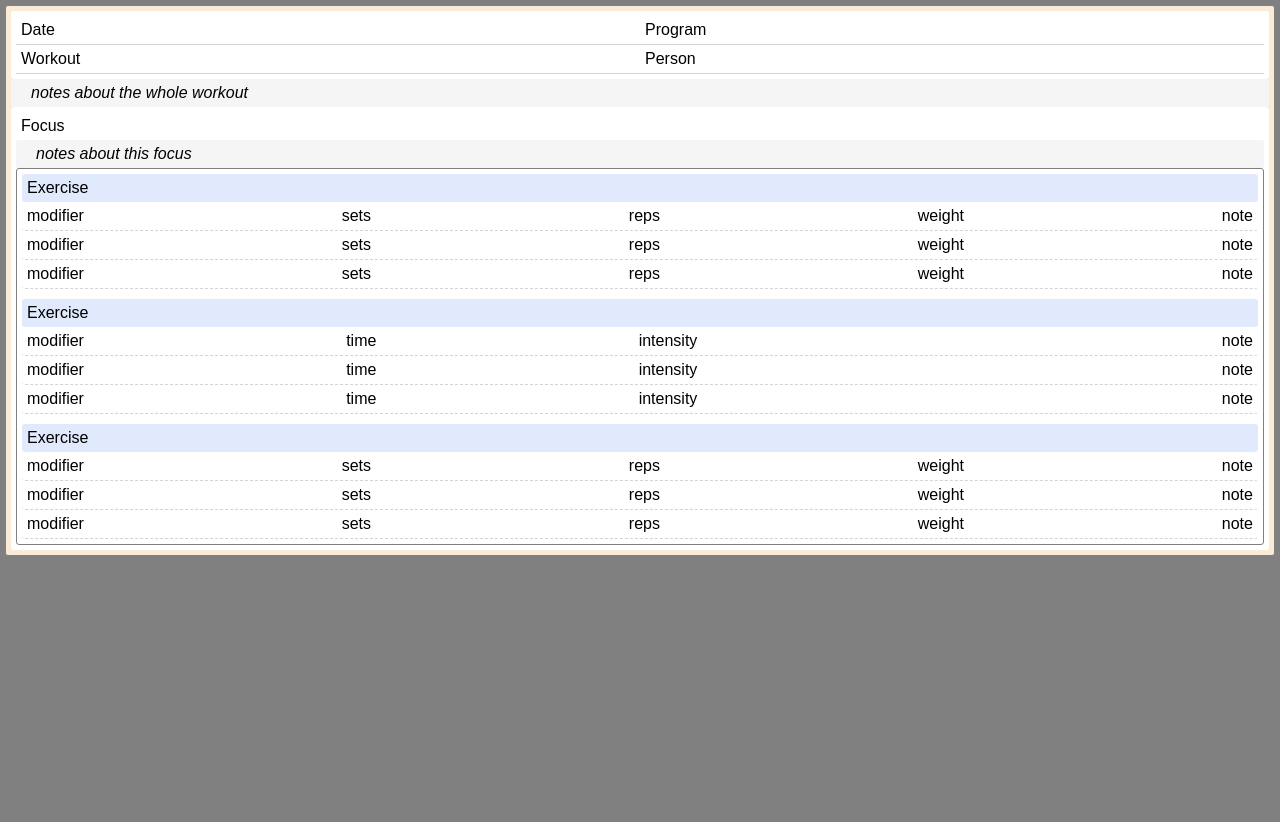
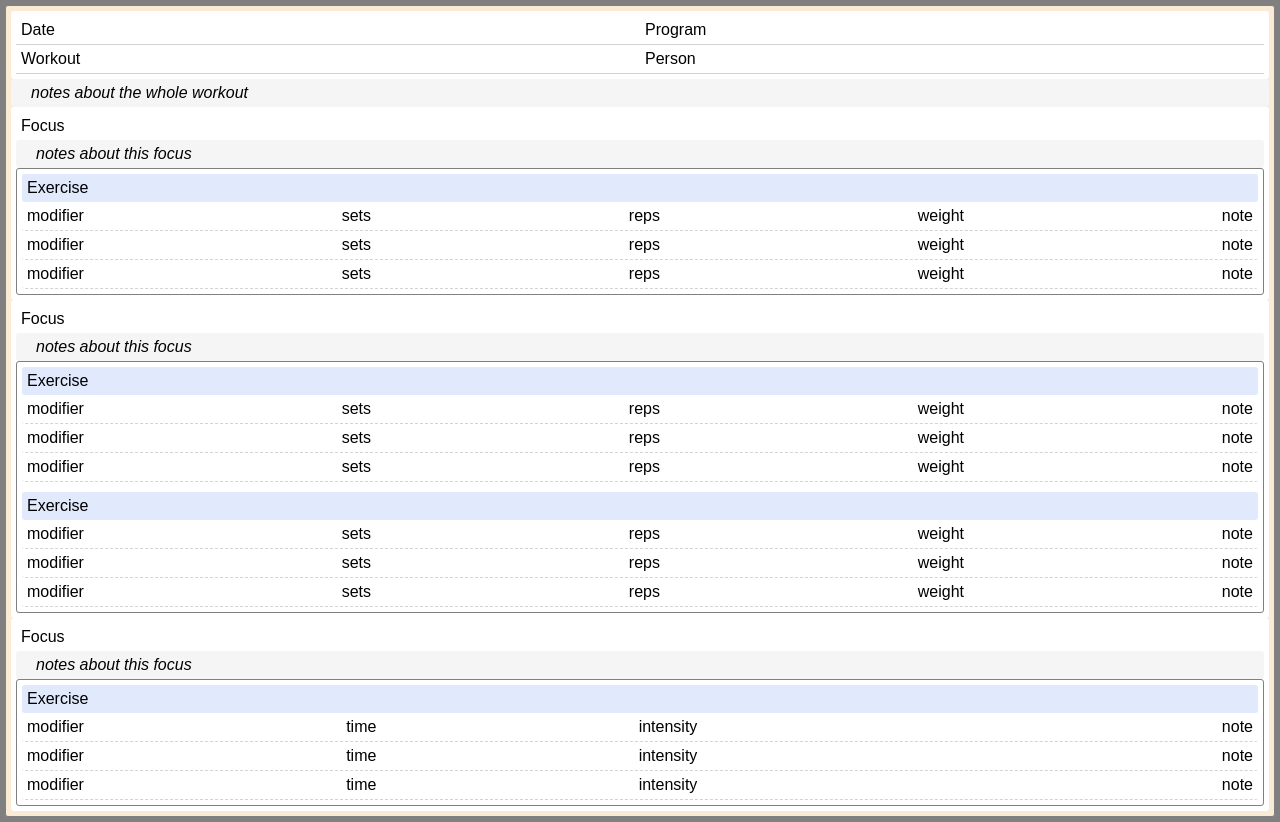
Before and after one commit to tommaho/iron, a plain HTML site: page template.html in a window 1280 px wide. Before the commit the page ends 800 px from the top, so only its background shows below. Drawn offline with Linux system fonts and the light colour scheme.

Commit message:
Add focus groups to template

```diff
--- a/template.html
+++ b/template.html
@@ -55,28 +55,35 @@
               <span class="set-attribute">note</span>
             </div>
           </div>
+        </div>
+      </div>
+      <div class="focus-container">
+        <div class="focus-header">Focus</div>
 
+        <div class="focus-notes">notes about this focus</div>
+
+        <div class="exercise-container">
           <div class="exercise">
             <div class="exercise-header">Exercise</div>
             <div class="set">
               <span class="set-attribute">modifier</span>
-              <span class="set-attribute">time</span>
-              <span class="set-attribute">intensity</span>
-              <span class="set-attribute"></span>
+              <span class="set-attribute">sets</span>
+              <span class="set-attribute">reps</span>
+              <span class="set-attribute">weight</span>
               <span class="set-attribute">note</span>
             </div>
             <div class="set">
               <span class="set-attribute">modifier</span>
-              <span class="set-attribute">time</span>
-              <span class="set-attribute">intensity</span>
-              <span class="set-attribute"></span>
+              <span class="set-attribute">sets</span>
+              <span class="set-attribute">reps</span>
+              <span class="set-attribute">weight</span>
               <span class="set-attribute">note</span>
             </div>
             <div class="set">
               <span class="set-attribute">modifier</span>
-              <span class="set-attribute">time</span>
-              <span class="set-attribute">intensity</span>
-              <span class="set-attribute"></span>
+              <span class="set-attribute">sets</span>
+              <span class="set-attribute">reps</span>
+              <span class="set-attribute">weight</span>
               <span class="set-attribute">note</span>
             </div>
           </div>
@@ -107,6 +114,39 @@
           </div>
         </div>
       </div>
+
+      <div class="focus-container">
+        <div class="focus-header">Focus</div>
+
+        <div class="focus-notes">notes about this focus</div>
+
+        <div class="exercise-container">
+          <div class="exercise">
+            <div class="exercise-header">Exercise</div>
+            <div class="set">
+              <span class="set-attribute">modifier</span>
+              <span class="set-attribute">time</span>
+              <span class="set-attribute">intensity</span>
+              <span class="set-attribute"></span>
+              <span class="set-attribute">note</span>
+            </div>
+            <div class="set">
+              <span class="set-attribute">modifier</span>
+              <span class="set-attribute">time</span>
+              <span class="set-attribute">intensity</span>
+              <span class="set-attribute"></span>
+              <span class="set-attribute">note</span>
+            </div>
+            <div class="set">
+              <span class="set-attribute">modifier</span>
+              <span class="set-attribute">time</span>
+              <span class="set-attribute">intensity</span>
+              <span class="set-attribute"></span>
+              <span class="set-attribute">note</span>
+            </div>
+          </div>
+        </div>
+      </div>
     </div>
   </body>
 </html>
```
